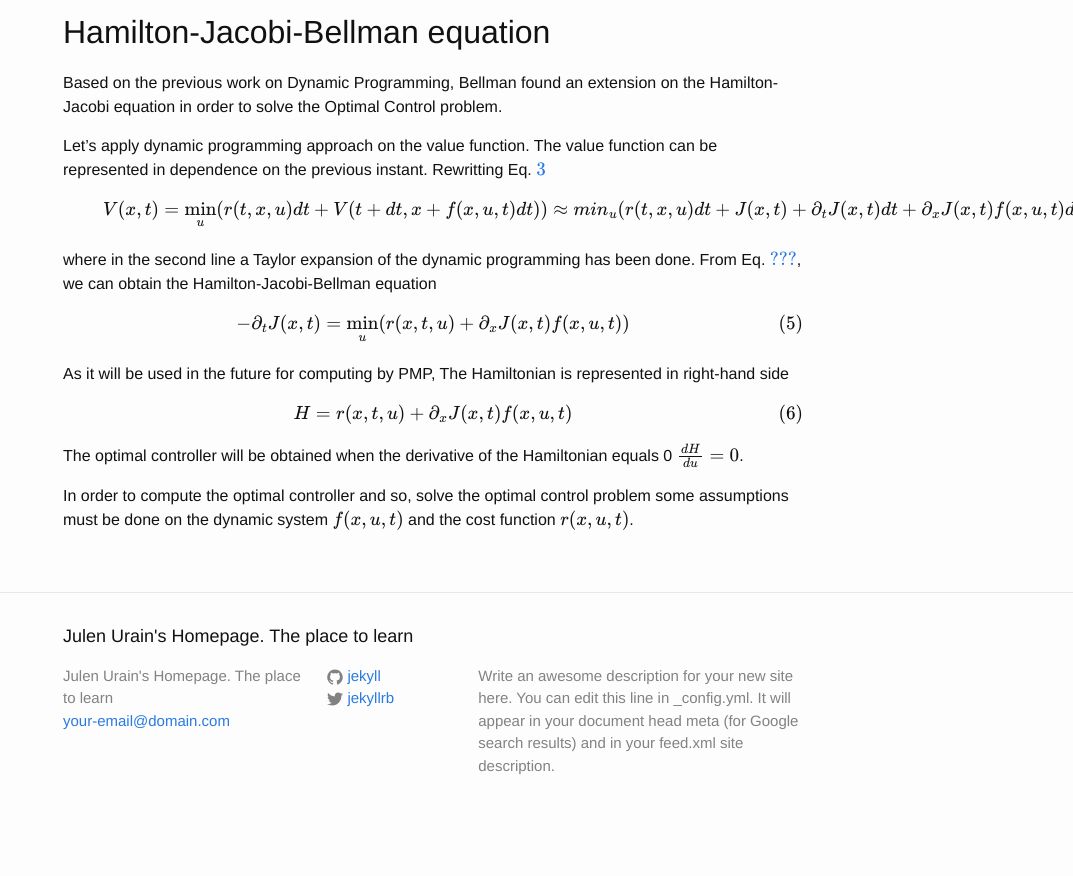
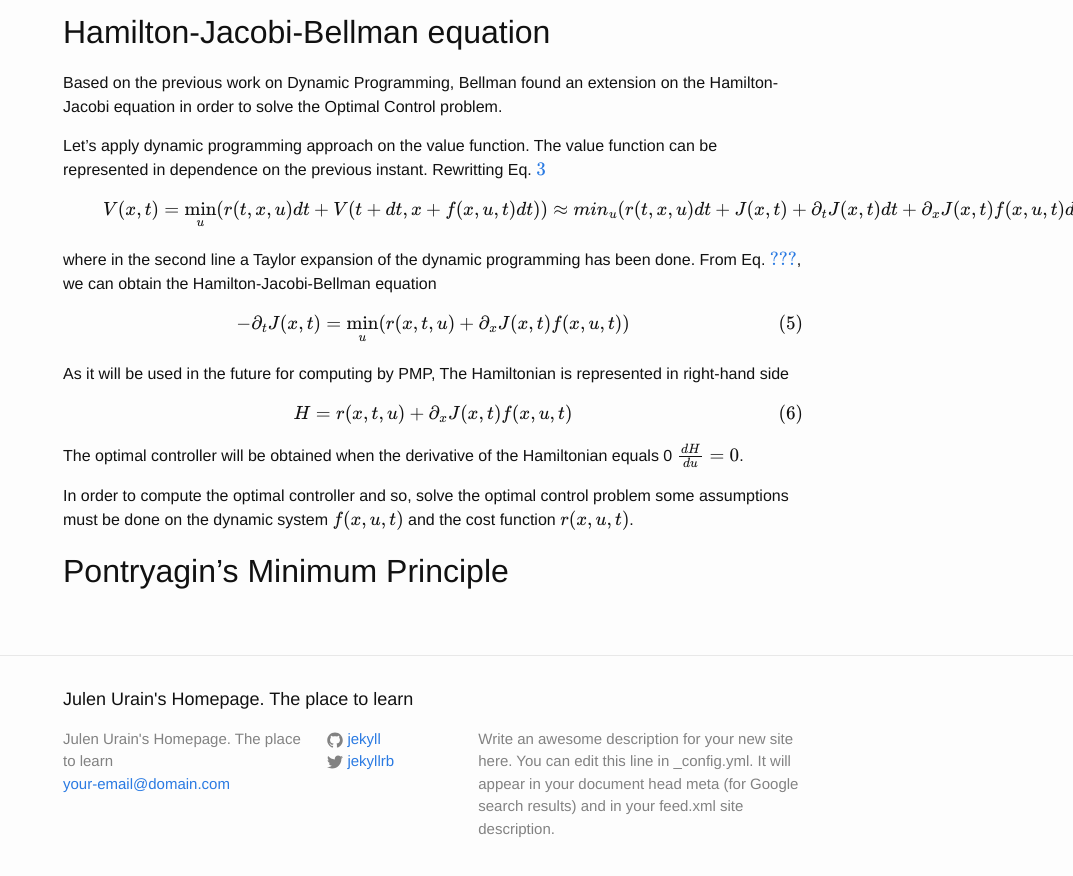
Before and after one commit to TheCamusean/theCamusean.github.io, a Jekyll site: the page built from _posts/2019-05-26-Learning-Optimal-Controllers.markdown, in a window 1280 px wide and 900 px high, scrolled down 785 px. Shown: the top 876 px of the window, without its empty margins (207-1280 px from the left). Built offline with Jekyll 4.4.1, drawn with Linux system fonts in a browser that asks for light colours; formulas are drawn with MathJax 3; a script that is not in the unit is left out; before the commit the page ends 1622 px from its top, so only the background shows below that.

```diff
--- a/_posts/2019-05-26-Learning-Optimal-Controllers.markdown
+++ b/_posts/2019-05-26-Learning-Optimal-Controllers.markdown
@@ -62,3 +62,5 @@
 The optimal controller will be obtained when the derivative of the Hamiltonian equals 0 $\frac{dH}{du}=0$.
 
 In order to compute the optimal controller and so, solve the optimal control problem some assumptions must be done on the dynamic system $f(x,u,t)$ and the cost function $r(x,u,t)$.
+
+## Pontryagin's Minimum Principle
```
Also changed, not shown: _future_posts/2019-07-29-Karl-Popper.markdown (renamed from _posts/2019-07-29-Karl-Popper.markdown).
